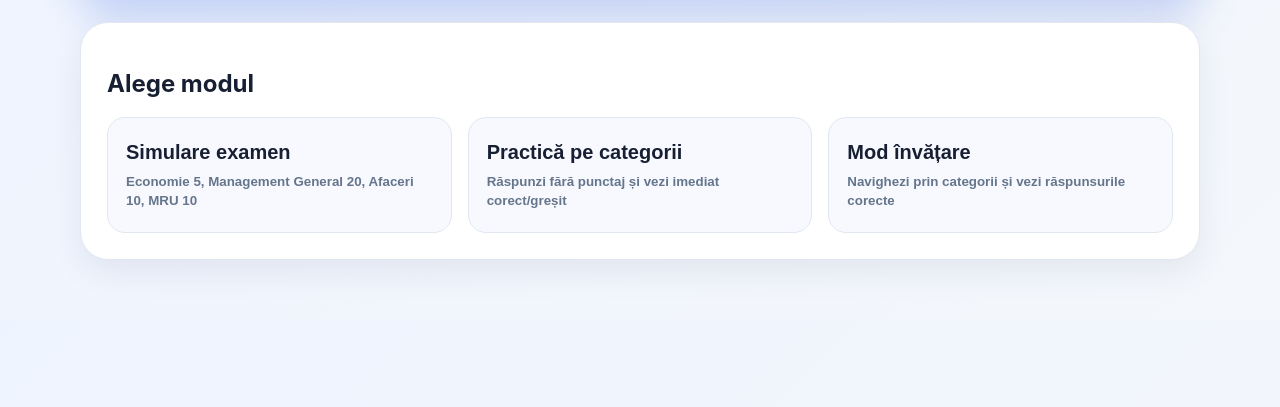
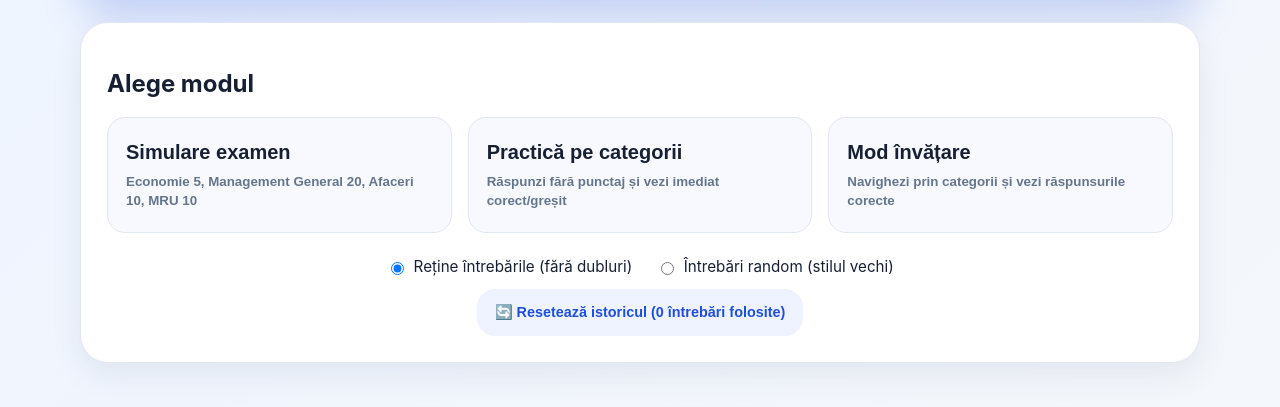
Before and after one commit to claudiuvaida/exam_simulator_app, a plain HTML site: page index.html in a window 1280 px wide. Shown: the part 221-628 px from the top of the page. Drawn offline with Linux system fonts and the light colour scheme.

Commit message:
Update aplicatie pentru a retine intrebarile pe care deja le-ai parcus, in acelasi timp, ai access si la logica veche

```diff
--- a/index.html
+++ b/index.html
@@ -35,6 +35,19 @@
           <strong>Mod învățare</strong>
           <span>Navighezi prin categorii și vezi răspunsurile corecte</span>
         </button>
+      </div>
+      <div style="margin-top: 1.5rem; text-align: center; display: flex; flex-direction: column; align-items: center; gap: 0.8rem;">
+        <div style="display: flex; gap: 1.5rem; align-items: center; justify-content: center; flex-wrap: wrap;">
+          <label style="cursor: pointer; display: flex; align-items: center; gap: 0.4rem; font-size: 0.95rem;">
+            <input type="radio" name="examMode" id="examModeUnique" value="unique" checked onchange="updateExamMode()">
+            <span>Reține întrebările (fără dubluri)</span>
+          </label>
+          <label style="cursor: pointer; display: flex; align-items: center; gap: 0.4rem; font-size: 0.95rem;">
+            <input type="radio" name="examMode" id="examModeRandom" value="random" onchange="updateExamMode()">
+            <span>Întrebări random (stilul vechi)</span>
+          </label>
+        </div>
+        <button class="ghost" onclick="resetExamHistory()" id="resetHistoryBtn" style="font-size: 0.9rem;">🔄 Resetează istoricul (0 întrebări folosite)</button>
       </div>
       <div id="practicePicker" class="hidden picker">
         <h3>Alege categoria pentru practică</h3>
--- a/script.js
+++ b/script.js
@@ -20,6 +20,8 @@ function goHome(){
   $("practicePicker").classList.add("hidden");
   $("learnPicker").classList.add("hidden");
   updateScore();
+  if (typeof updateExamModeUI === "function") updateExamModeUI();
+  updateHistoryBtn();
 }
 function updateScore(){
   $("modeLabel").textContent = state.mode || "Alege modul";
@@ -34,11 +36,27 @@ function updateScore(){
 }
 
 function startExam(){
+  const usedIds = isUniqueMode ? getUsedQuestions() : [];
   const selected = [];
+
   for(const [cat, count] of Object.entries(EXAM_CONFIG)){
-    selected.push(...shuffle(byCat(cat)).slice(0, count));
+    const availableInCat = byCat(cat).filter(q => !usedIds.includes(q.id));
+    selected.push(...shuffle(availableInCat).slice(0, count));
   }
+
+  const totalRequired = Object.values(EXAM_CONFIG).reduce((a,b)=>a+b, 0);
+  if (isUniqueMode && selected.length < totalRequired) {
+    if (selected.length === 0) {
+      alert("Ai epuizat toate întrebările! Resetează istoricul pentru a o lua de la capăt.");
+      return;
+    }
+    alert(`Atenție! Nu mai sunt suficiente întrebări noi pentru un test complet. Am generat testul cu cele ${selected.length} întrebări rămase.`);
+  }
+
   state = { mode: "Simulare examen", questions: shuffle(selected), index: 0, answers: [], locked: false };
+  if(isUniqueMode) {
+    saveUsedQuestions(selected);
+  }
   showQuestion();
 }
 
@@ -165,4 +183,47 @@ function nextLearnQuestion(){
 function escapeHtml(str){ return String(str).replace(/[&<>"']/g, m => ({'&':'&amp;','<':'&lt;','>':'&gt;','"':'&quot;',"'":'&#039;'}[m])); }
 function escapeForJs(str){ return String(str).replace(/\\/g, "\\\\").replace(/'/g, "\\'"); }
 
+function getUsedQuestions() {
+  return JSON.parse(localStorage.getItem('usedQuestions') || '[]');
+}
+
+function saveUsedQuestions(questionsArray) {
+  const used = getUsedQuestions();
+  const newUsed = [...new Set([...used, ...questionsArray.map(q => q.id)])];
+  localStorage.setItem('usedQuestions', JSON.stringify(newUsed));
+  updateHistoryBtn();
+}
+
+function resetExamHistory() {
+  localStorage.removeItem('usedQuestions');
+  updateHistoryBtn();
+  alert("Istoricul examenelor a fost resetat! Toate întrebările sunt din nou disponibile pentru simulare.");
+}
+
+function updateHistoryBtn() {
+  const btn = $("resetHistoryBtn");
+  if(btn) {
+    const usedCount = getUsedQuestions().length;
+    btn.textContent = `🔄 Resetează istoricul (${usedCount} întrebări folosite)`;
+    btn.style.opacity = isUniqueMode ? "1" : "0.5";
+  }
+}
+
+let isUniqueMode = true;
+
+function updateExamModeUI() {
+   const savedMode = localStorage.getItem('examMode') || 'unique';
+   isUniqueMode = savedMode === 'unique';
+   if($("examModeUnique")) $("examModeUnique").checked = isUniqueMode;
+   if($("examModeRandom")) $("examModeRandom").checked = !isUniqueMode;
+}
+
+function updateExamMode() {
+  if($("examModeRandom")) {
+    isUniqueMode = !$("examModeRandom").checked;
+    localStorage.setItem('examMode', isUniqueMode ? 'unique' : 'random');
+    updateHistoryBtn();
+  }
+}
+
 goHome();
```
